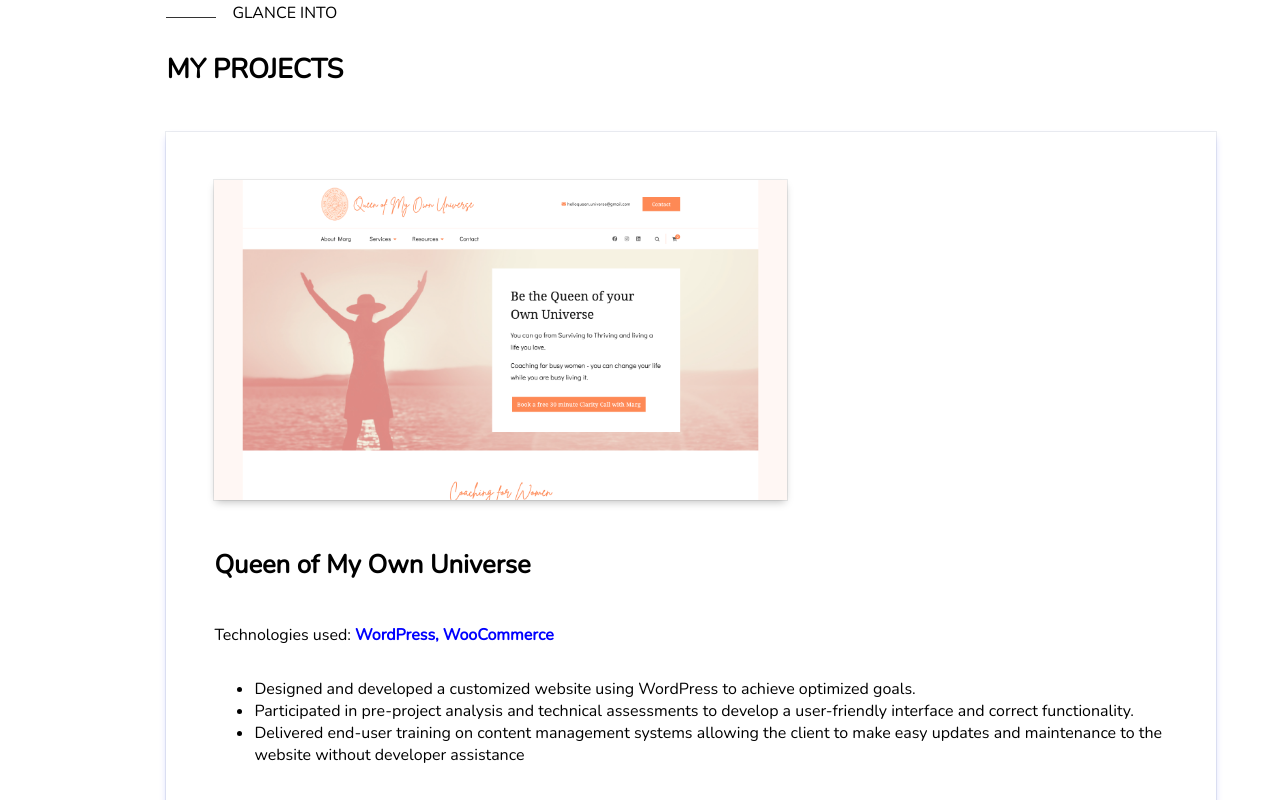
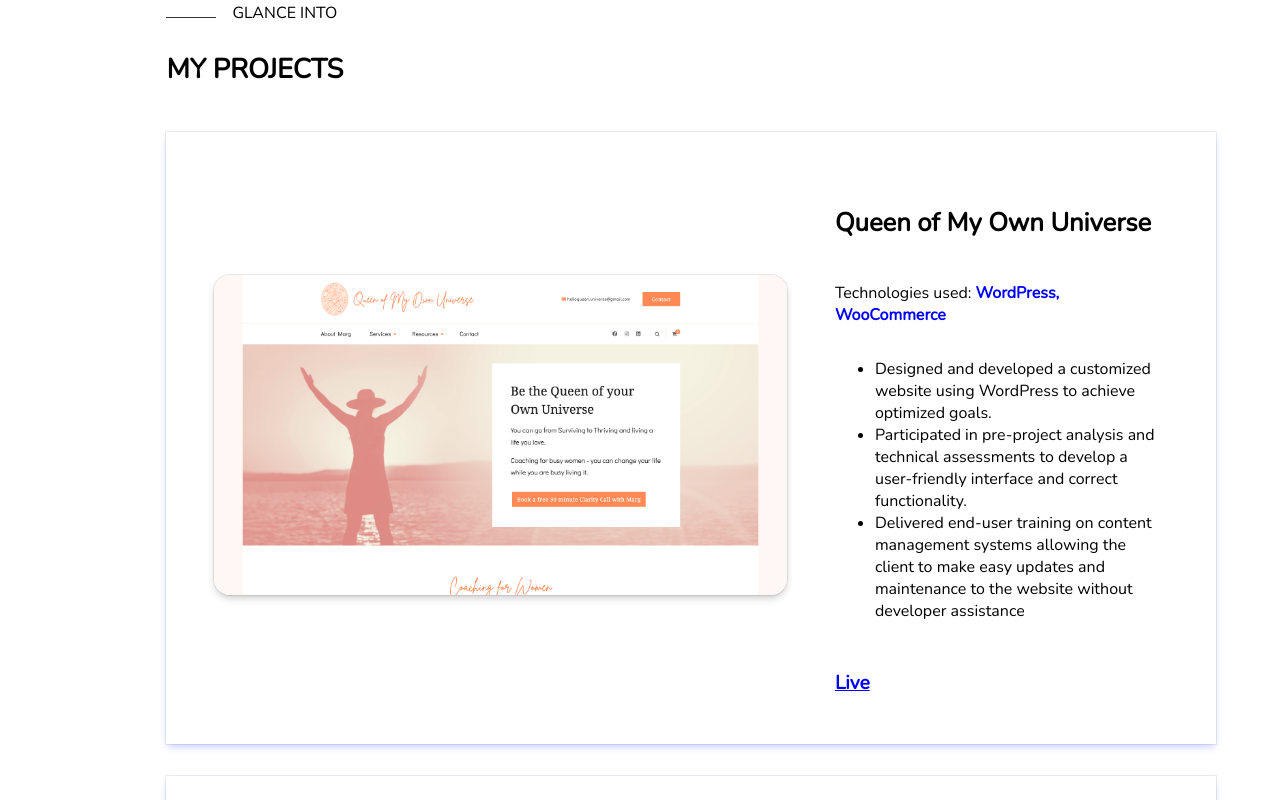
Before and after one commit to naveensatan/myPortfolio, a React (Create React App) app: page / in a window 1280 px wide. Shown: the part 2140-2940 px from the top of the page. Built offline with nearby package versions, Linux system fonts and the light colour scheme.

Commit message:
changes to Project Component

```diff
--- a/src/components/project/project.css
+++ b/src/components/project/project.css
@@ -1,10 +1,16 @@
 .project-container {
     display: flex;
-    flex-direction: column;
     box-shadow: rgba(9, 30, 255, 0.25) 0px 4px 8px -2px, rgba(9, 30, 66, 0.08) 0px 0px 0px 1px;
     padding: 3rem;
-    gap: 1rem;
+    gap: 3rem;
     margin: 1rem 0;
+    align-items: center;
+}
+
+.project-details {
+    display: flex;
+    flex-direction: column;
+    gap: 2rem;
 }
 
 .project-content {
@@ -21,11 +27,6 @@
     font-weight: bold;
 }
 
-.project-links {
-    display: flex;
-    gap: 1rem;
-}
-
 .project-links a {
     font-weight: bold;
     color: blue;
@@ -36,4 +37,5 @@
 .project-ss {
     height: 20rem;
     box-shadow: rgba(0, 0, 0, 0.25) 0px 4px 8px -2px, rgba(0, 0, 0, 0.08) 0px 0px 0px 1px;
+    border-radius: 1rem;
 }
--- a/src/components/project/project.js
+++ b/src/components/project/project.js
@@ -9,6 +9,7 @@ function Project({ title, img, tech, content, link, repo }) {
           <img className="project-ss" src={img} alt={title} />
         </div>
       ) : null}
+      <div className="project-details">
         <div className="project-content">
           <h3>{title}</h3>
           <p>
@@ -34,6 +35,7 @@ function Project({ title, img, tech, content, link, repo }) {
           ) : null}
         </div>
       </div>
+    </div>
   );
 }
 
--- a/src/components/summary/summary.js
+++ b/src/components/summary/summary.js
@@ -23,10 +23,18 @@ function Summary() {
             Resumé
           </a>
           <div className="bio-social">
-            <a href="https://github.com/naveensatan">
+            <a
+              href="https://github.com/naveensatan"
+              target="_blank"
+              rel="noopener noreferrer"
+            >
               <i className="fa-brands fa-github bio-social-i btn"></i>
             </a>
-            <a href="https://www.linkedin.com/in/naveensatanarachchi/">
+            <a
+              href="https://www.linkedin.com/in/naveensatanarachchi/"
+              target="_blank"
+              rel="noopener noreferrer"
+            >
               <i className="fa-brands fa-linkedin bio-social-i btn"></i>
             </a>
           </div>
```
Lines whose indentation alone changed are shown as unchanged.
